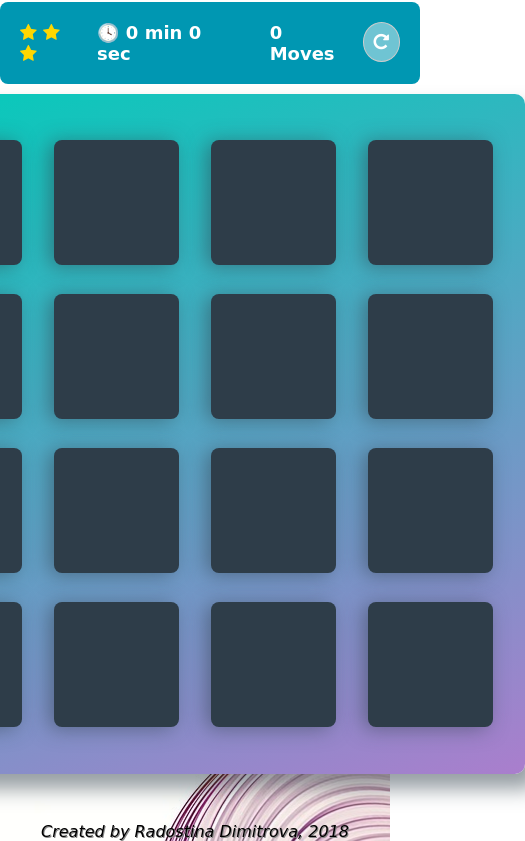
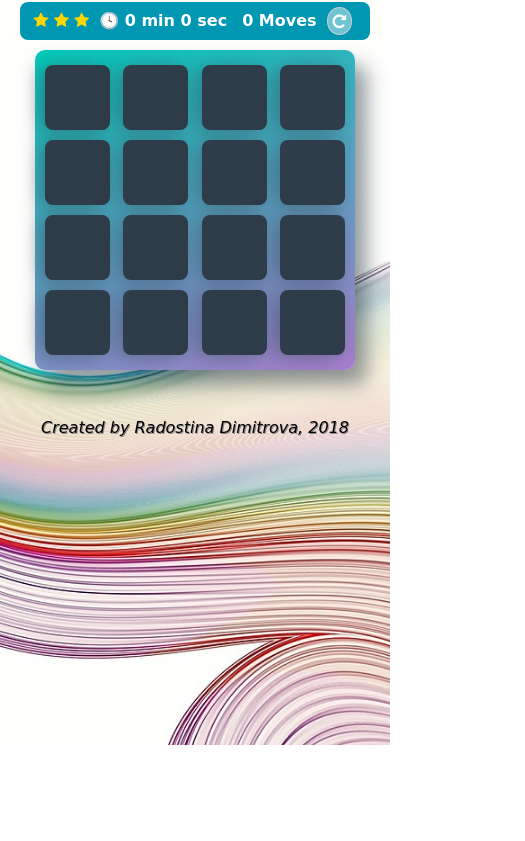
Before and after one commit to cristalnaya/project-memory-game, a plain HTML site: page index.html in a window 390 px wide. Shown: the part 99-940 px from the top of the page, 525 px wide, since content can reach past the window. After the commit the page ends 844 px from the top, so only its background shows below. Drawn offline with Linux system fonts and the light colour scheme; a web font is replaced by a local one.

Commit message:
fix: a double click error and responsive design

```diff
--- a/css/app.css
+++ b/css/app.css
@@ -17,9 +17,12 @@ body {
 }
 
 body {
-
-    /* Background pattern from Subtle Patterns */
     font-family: 'Coda', cursive;
+    background: url(../img/abstract.jpg) no-repeat center center fixed;
+    -webkit-background-size: cover;
+    -moz-background-size: cover;
+    -o-background-size: cover;
+    background-size: cover;
 }
 
 .container {
@@ -27,9 +30,7 @@ body {
     justify-content: center;
     align-items: center;
     flex-direction: column;
-    background: #fff url('../img/abstract.jpg') no-repeat;
-    background-position: center;
-    background-size: cover;
+
 }
 
 h1 {
@@ -48,10 +49,11 @@ h1 {
  */
 
 .deck {
-    width: 660px;
-    min-height: 680px;
+    width: 580px;
+    min-height: 580px;
     background: linear-gradient(160deg, #02ccba 0%, #aa7ecd 100%);
     padding: 32px;
+    position: relative;
     border-radius: 10px;
     box-shadow: 12px 15px 20px 0 rgba(46, 61, 73, 0.5);
     display: flex;
@@ -68,8 +70,8 @@ h1 {
 }
 
 .deck .card {
-    height: 125px;
-    width: 125px;
+    height: 120px;
+    width: 120px;
     background: #2e3d49;
     font-size: 0;
     color: #fff;
@@ -85,6 +87,7 @@ h1 {
     transform: rotateY(0);
     background: #02b3e4;
     cursor: default;
+    pointer-events: none;
 }
 
 .deck .card.show {
@@ -202,8 +205,56 @@ i.fa-star {
 }
 
 footer {
+    display: flex;
     justify-content: flex-end;
     text-align: center;
     text-shadow: 1px 1px #888;
     font-style: italic;
 }
+
+
+/*media queries*/
+@media screen and (max-width: 450px) {
+
+    section.score-panel {
+        width: 350px;
+    }
+
+    div.restart {
+        width: 30px;
+    }
+
+    .score-panel {
+        padding: 5px;
+        font-size: 1em;
+    }
+
+    .deck {
+        width: 320px;
+        min-height: 320px;
+        padding: 10px;
+    }
+    .deck .card {
+        width: 65px;
+        height: 65px;
+    }
+
+    .modal-message {
+        width: 80%;
+    }
+
+    .restart i {
+        padding: 5px;
+        font-size: 1em;
+    }
+
+    .time {
+    margin: auto 5px auto 5px;
+    }
+
+    footer {
+        display: flex;
+        align-items: flex-end;
+    }
+
+}
```
Also changed, not shown: 1 other file.
